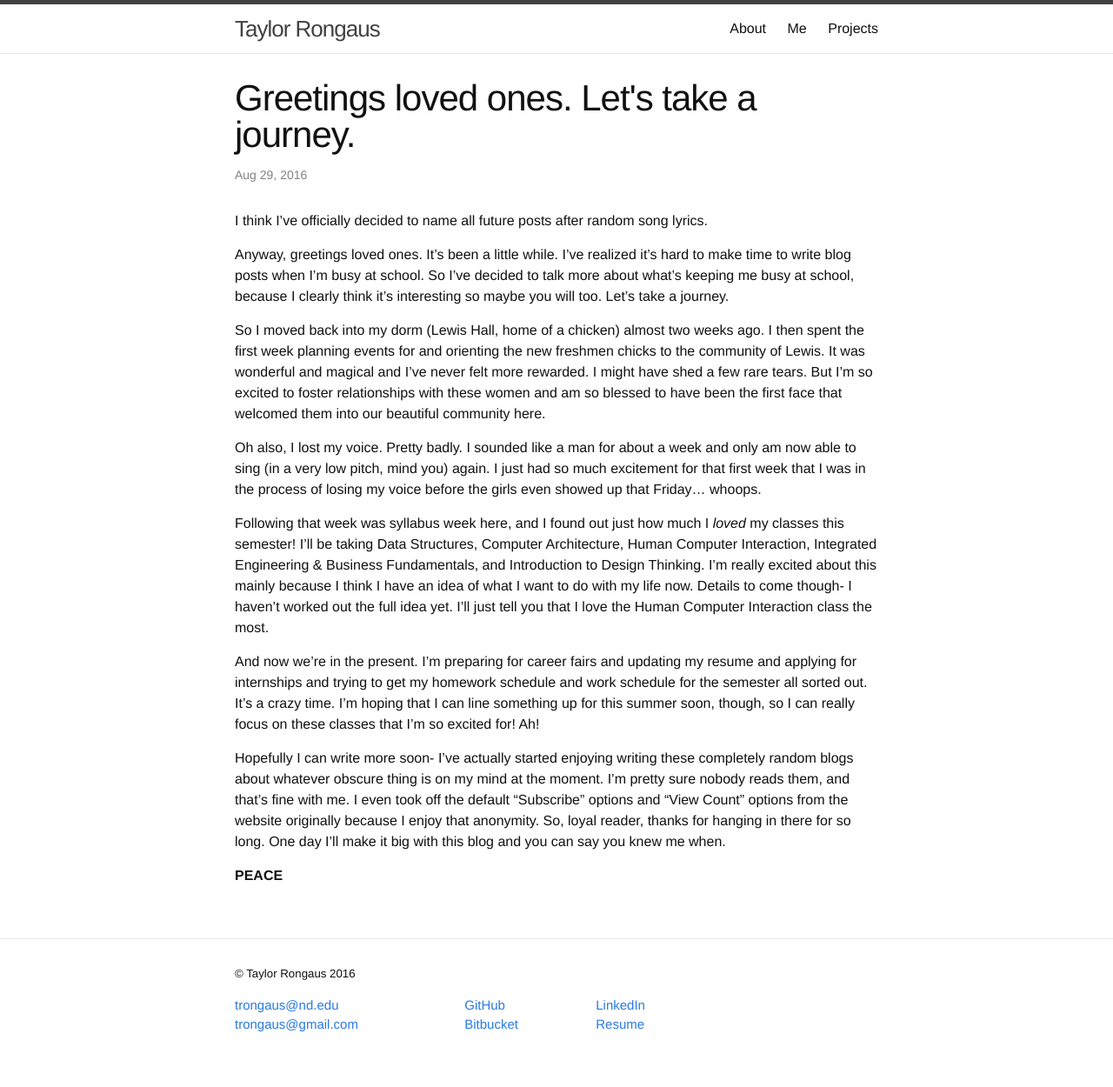
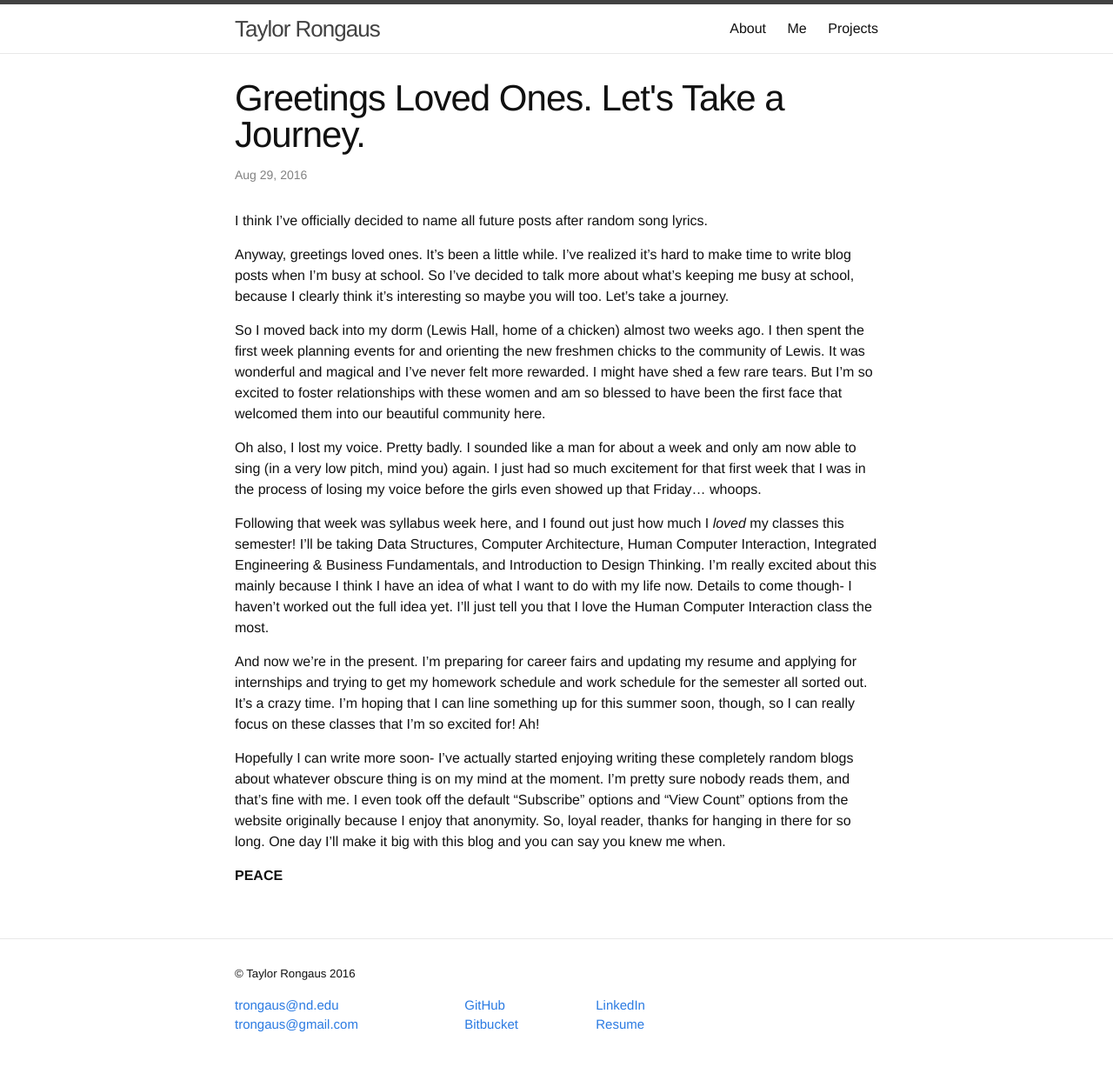
Before and after one commit to trongaus/trongaus.github.io, a Jekyll site: the page built from _posts/2016-08-29-greetings-loved-ones.markdown, in a window 1280 px wide. Shown: the whole page at 87% size. Built offline with Jekyll 4.4.1, drawn with Linux system fonts in a browser that asks for light colours.

Commit message:
formatting

```diff
--- a/_posts/2016-08-29-greetings-loved-ones.markdown
+++ b/_posts/2016-08-29-greetings-loved-ones.markdown
@@ -1,6 +1,6 @@
 ---
 layout: post
-title:  "Greetings loved ones. Let's take a journey."
+title:  "Greetings Loved Ones. Let's Take a Journey."
 date:   2016-08-29 14:54:51 -0400
 categories:
 ---
```
